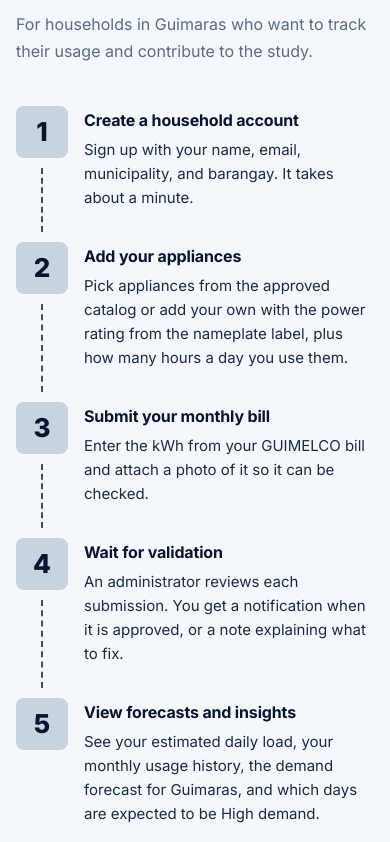
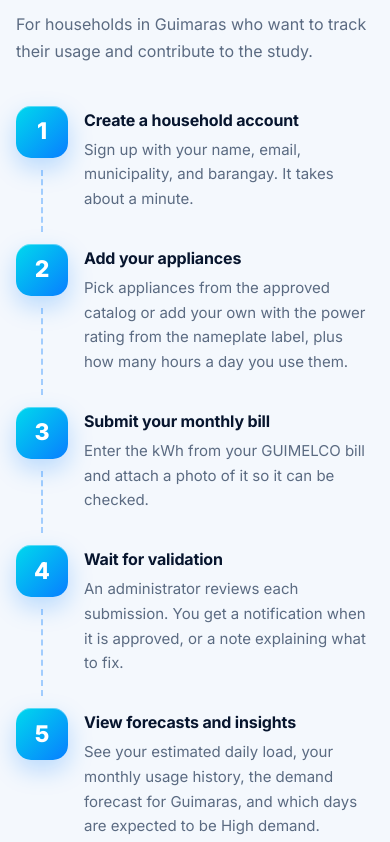
Before and after one commit to Gmaboy/Capstone, a plain HTML site: page electroforecast-website/index.html in a window 390 px wide. Shown: the part 2314-3156 px from the top of the page. Drawn offline with nearby package versions, Linux system fonts and the light colour scheme.

Commit message:
style(landing): use brand colors for the how-to timeline
Co-Authored-By: Claude Opus 5.5 <noreply@anthropic.com>

```diff
--- a/electroforecast-website/assets/css/style.css
+++ b/electroforecast-website/assets/css/style.css
@@ -1097,10 +1097,10 @@ body.landing{background:var(--surface); font-size:15px;}
 .lp-steps li{position:relative; display:grid; grid-template-columns:64px minmax(0,1fr); gap:22px; align-items:start; padding-bottom:40px;}
 .lp-steps li:last-child{padding-bottom:0;}
 /* Dashed connector from one step number to the next. */
-.lp-steps li:not(:last-child)::before{content:""; position:absolute; left:31px; top:74px; bottom:10px; border-left:2px dashed var(--dark); opacity:.75;}
-.lp-step-num{display:flex; align-items:center; justify-content:center; width:64px; height:64px; border-radius:8px; background:#C9D3DF; color:var(--dark); font-weight:800; font-size:32px; line-height:1;}
-.lp-steps h3{font-size:18px; margin-top:4px;}
-.lp-steps p{color:var(--grey-800); font-size:15px; line-height:1.6; margin:6px 0 0;}
+.lp-steps li:not(:last-child)::before{content:""; position:absolute; left:31px; top:76px; bottom:12px; border-left:2px dashed rgba(8,126,255,.35);}
+.lp-step-num{display:flex; align-items:center; justify-content:center; width:64px; height:64px; border-radius:18px; background:linear-gradient(135deg,#00D9ED,#087EFF); color:#fff; font-weight:800; font-size:28px; line-height:1; box-shadow:0 10px 24px rgba(8,126,255,.25), inset 0 1px 0 rgba(255,255,255,.35);}
+.lp-steps h3{font-size:18px; margin-top:6px; color:var(--dark);}
+.lp-steps p{color:var(--grey-600); font-size:15px; line-height:1.65; margin:6px 0 0;}
 .lp-note{display:flex; align-items:flex-start; gap:10px; margin-top:24px; padding:14px 16px; border-radius:12px; background:var(--primary-50); color:#31567F; font-size:14px; line-height:1.55;}
 .lp-note svg{width:18px; height:18px; flex-shrink:0; margin-top:1px;}
 
@@ -1145,8 +1145,8 @@ body.landing{background:var(--surface); font-size:15px;}
   .lp-section{padding:60px 0;}
   .lp-features{grid-template-columns:1fr;}
   .lp-steps li{grid-template-columns:52px minmax(0,1fr); gap:16px; padding-bottom:32px;}
-  .lp-steps li:not(:last-child)::before{left:25px; top:62px;}
-  .lp-step-num{width:52px; height:52px; font-size:26px;}
+  .lp-steps li:not(:last-child)::before{left:25px; top:64px;}
+  .lp-step-num{width:52px; height:52px; border-radius:15px; font-size:23px;}
   .lp-steps h3{font-size:16px; margin-top:2px;}
   .lp-team{grid-template-columns:repeat(2,minmax(0,1fr)); gap:14px;}
   .lp-team .lp-member:last-child{grid-column:1 / -1;}
```
